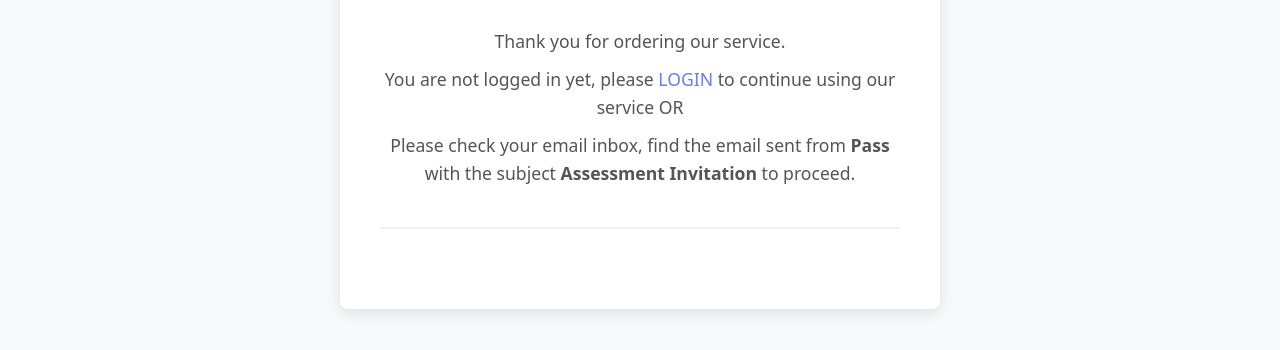
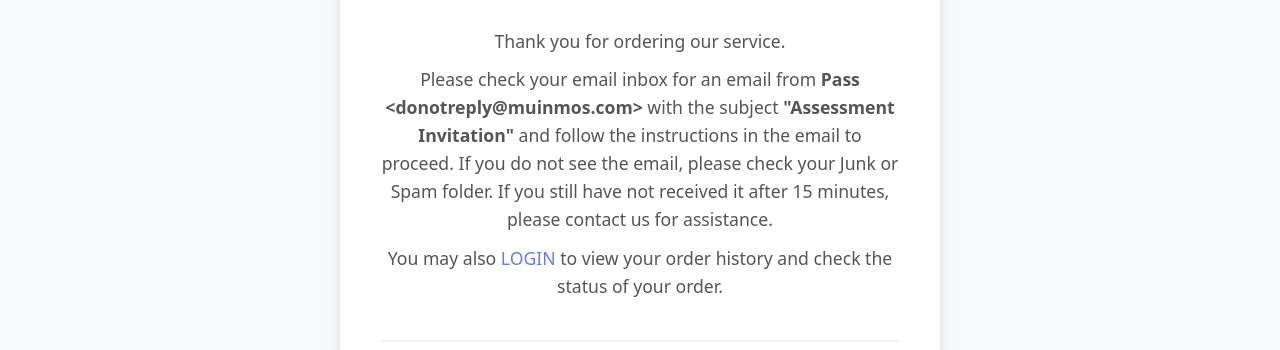
Before and after one commit to shiembahrock/kyc-frontend-react, a React (Vite) app: page /payment-success in a window 1280 px wide. Shown: the part 363-713 px from the top of the page. Built offline with nearby package versions, Linux system fonts and the light colour scheme; no server answers.

Commit message:
Modify content text on PaymentSuccess.jsx

```diff
--- a/src/pages/PaymentSuccess.jsx
+++ b/src/pages/PaymentSuccess.jsx
@@ -59,13 +59,13 @@ function PaymentSuccess() {
             <h1>Thank You!</h1>
             <div className="success-message">
               <p>Thank you for ordering our service.</p>
+              <p>Please check your email inbox for an email from <strong>Pass &lt;donotreply@muinmos.com&gt;</strong> with the subject <strong>&quot;Assessment Invitation&quot;</strong> and follow the instructions in the email to proceed. If you do not see the email, please check your Junk or Spam folder. If you still have not received it after 15 minutes, please contact us for assistance.</p>
               {isLoggedIn ? (
                 // <p>Go to <a href={`/Search-Service?ordercode=${orderCode || ''}`}>Search Service</a> page OR</p>
                 <p></p>
               ) : (
-                <p>You are not logged in yet, please <a href="#" onClick={handleLoginClick}>LOGIN</a> to continue using our service OR</p>
+                <p>You may also <a href="#" onClick={handleLoginClick}>LOGIN</a> to view your order history and check the status of your order.</p>
               )}
-              <p>Please check your email inbox, find the email sent from <strong>Pass</strong> with the subject <strong>Assessment Invitation</strong> to proceed.</p>
               {orderCode && (
                 <div className="order-code">
                   <strong>Order Code:</strong> {orderCode}
```
